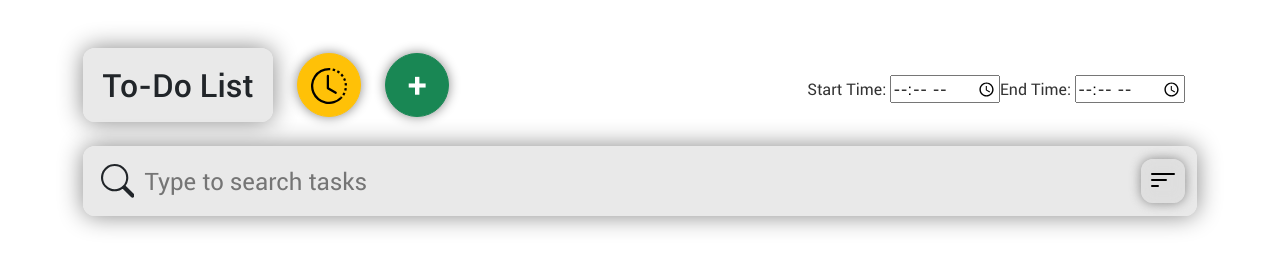
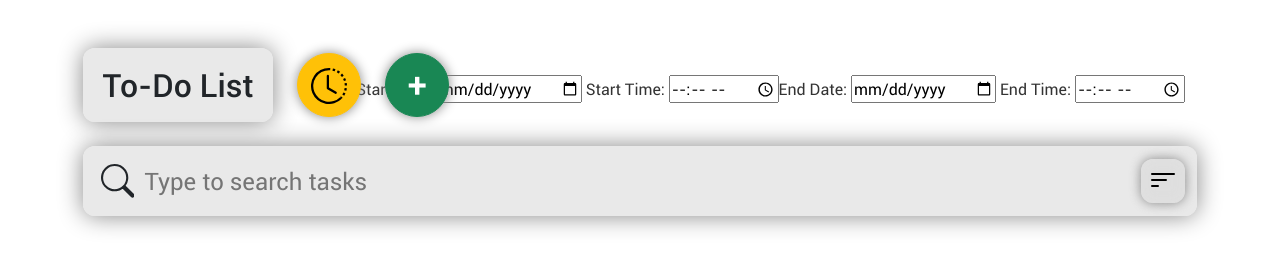
Before and after one commit to HawkExtensionTeam/Hawk, a browser extension: page todo_list.html in a window 1280 px wide. Drawn offline with Linux system fonts and the light colour scheme.

Commit message:
issue #161: add date input

```diff
--- a/todo_list.html
+++ b/todo_list.html
@@ -28,10 +28,14 @@
       </div>
             <div class="col-lg-10 d-flex justify-content-end align-items-center order-first">
                 <div class="form-group">
+                    <label for="startDate">Start Date:</label>
+                    <input type="date" id="startDate" name="startDate">
                     <label for="startTime">Start Time:</label>
                     <input type="time" id="startTime" name="startTime">
                 </div>
                 <div class="form-group">
+                    <label for="endDate">End Date:</label>
+                    <input type="date" id="endDate" name="endDate">
                     <label for="endTime">End Time:</label>
                     <input type="time" id="endTime" name="endTime">
                 </div>
```
Lines whose indentation alone changed are shown as unchanged.
